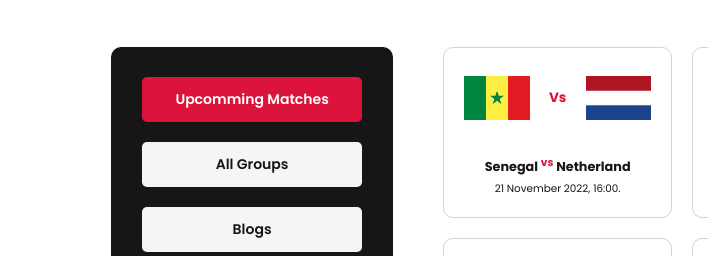
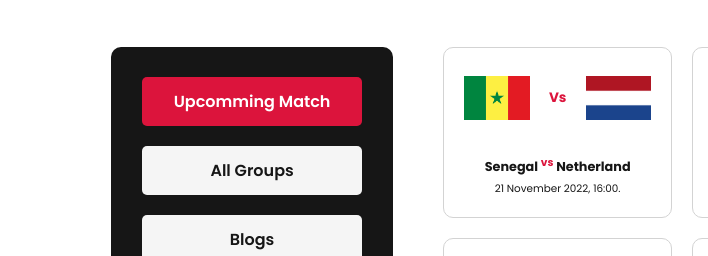
Before and after one commit to shipatulhasan/match-schedule, a plain HTML site: page index.html in a window 1280 px wide. Shown: the part 553-809 px from the top of the page, 0-708 px from the left. Drawn offline with Linux system fonts and the light colour scheme.

Commit message:
menu updatd

```diff
--- a/index.html
+++ b/index.html
@@ -43,7 +43,7 @@
         <div class="sidebar">
             <div class="menu">
                 <div class="menu-btn">
-                    <a href="https://shipatulhasan.github.io/match-schedule/" class="red-bg">Upcomming Matches
+                    <a href="https://shipatulhasan.github.io/match-schedule/" class="red-bg">Upcomming Match
                      </a>
                 </div>
                 <div class="menu-btn">
--- a/styles/style.css
+++ b/styles/style.css
@@ -102,7 +102,6 @@ img{
 }
 .menu-btn a{
     padding: 12px 25px;
-    font-size: 14px;
     font-weight: 600;
     border-radius: 5px;
     text-decoration: none;
```
